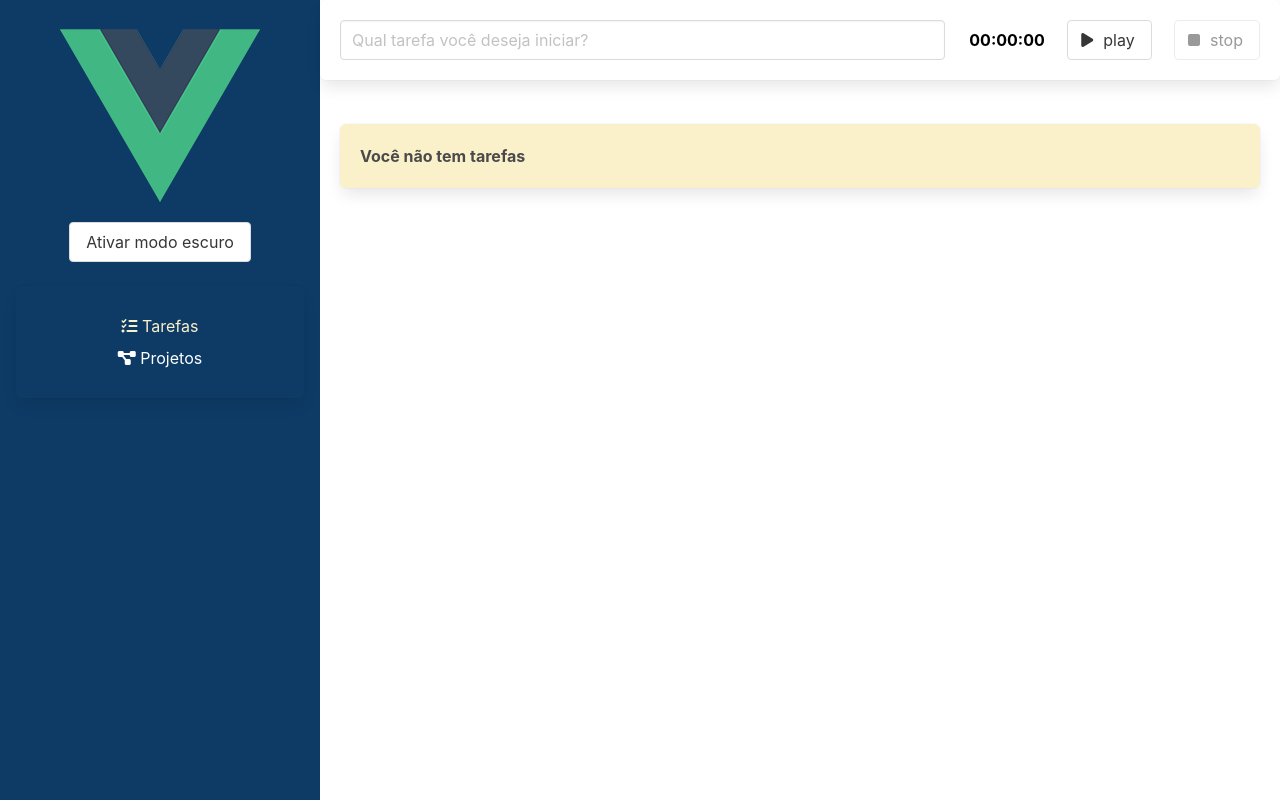
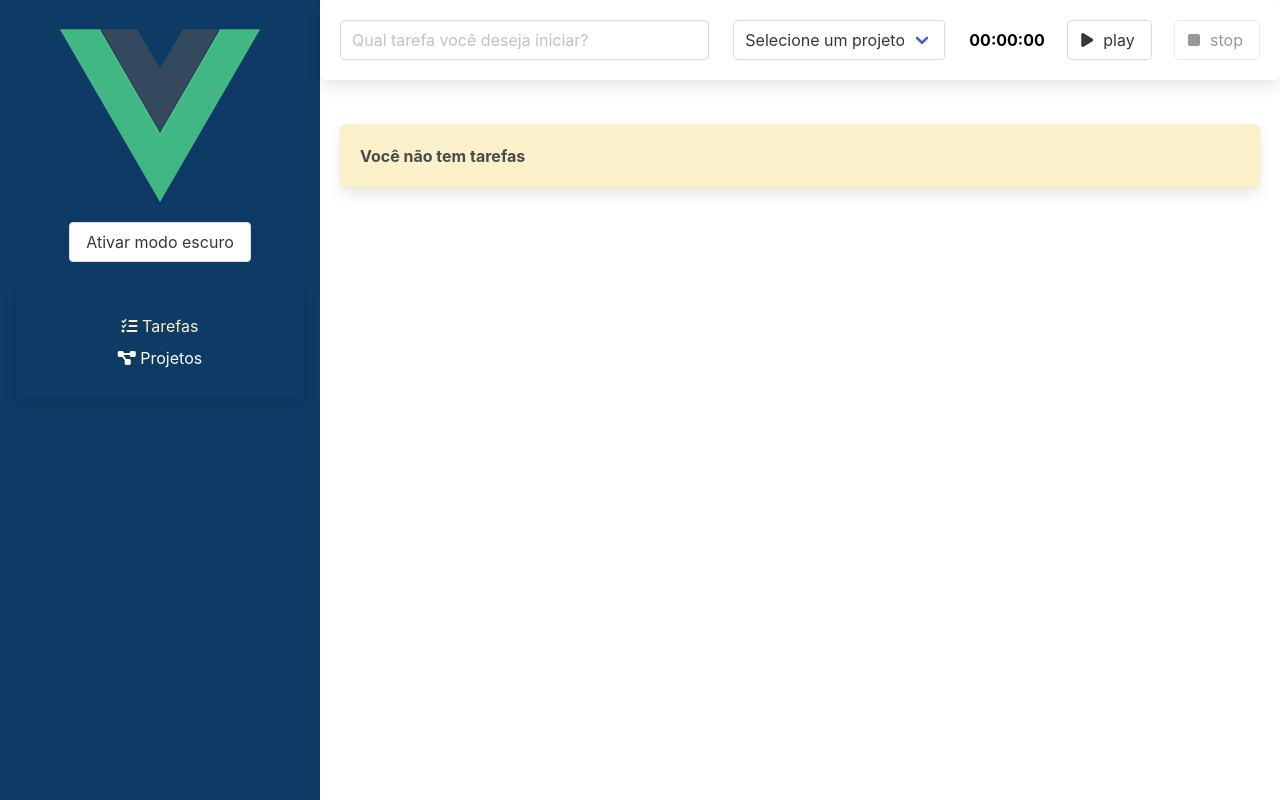
Before and after one commit to Vitoriano/it-tracker, a Vue app: page / in a window 1280 px wide. Built offline with nearby package versions, Linux system fonts and the light colour scheme.

Commit message:
Trabalhando com state com o vuex

```diff
--- a/package.json
+++ b/package.json
@@ -10,7 +10,8 @@
   "dependencies": {
     "core-js": "^3.8.3",
     "vue": "^3.2.13",
-    "vue-router": "^4.1.6"
+    "vue-router": "^4.1.6",
+    "vuex": "^4.0.2"
   },
   "devDependencies": {
     "@fortawesome/fontawesome-free": "^6.3.0",
--- a/src/components/FormularioBox.vue
+++ b/src/components/FormularioBox.vue
@@ -2,7 +2,7 @@
   <div class="box formulario">
     <div class="columns">
       <div
-        class="column is-8"
+        class="column is-5"
         role="form"
         aria-label="Formulário para criação de uma nova tarefa"
       >
@@ -13,6 +13,20 @@
           v-model="descricao"
         />
       </div>
+      <div class="column is-3">
+        <div class="select">
+          <select v-model="idprojeto">
+            <option value="">Selecione um projeto</option>
+            <option
+              v-for="projeto in projetos"
+              :key="projeto.id"
+              :value="projeto.id"
+            >
+              {{ projeto.nome }}
+            </option>
+          </select>
+        </div>
+      </div>
       <div class="column">
        <Temporizador @ao-finalizar="finalizarTarefa"/>
       </div>
@@ -22,7 +36,9 @@
 
 <script lang="ts">
 
-import { defineComponent } from "vue";
+import { key } from "@/store";
+import { computed, defineComponent } from "vue";
+import { useStore } from "vuex";
 import Temporizador from './Temporizador.vue';
 
 export default defineComponent({
@@ -33,19 +49,27 @@
   },
   data(){
     return {
-     descricao: ''
+     descricao: '',
+     idprojeto: ''
     }
   },
   methods: {
     finalizarTarefa (tempoEmSegundos: number) {
       this.$emit('aoSalvarTarefa', {
         descricao: this.descricao,
-        tempo: tempoEmSegundos
+        tempo: tempoEmSegundos,
+        projeto: this.projetos.find(projeto => projeto.id === this.idprojeto)
       });
       this.descricao = ''
 
     }
-  }
+  },
+  setup() {
+   const store = useStore(key);
+   return {
+     projetos: computed(() => store.state.projects)
+   }
+  },
 
 });
 </script>
--- a/src/interfaces/ITarefa.ts
+++ b/src/interfaces/ITarefa.ts
@@ -1,4 +1,7 @@
+import IProjeto from "./IProjetos";
+
 export default interface ITarefa {
   tempo: number;
   descricao: string;
+  projeto: IProjeto;
 }
--- a/src/main.ts
+++ b/src/main.ts
@@ -3,7 +3,9 @@
 
 import "@fortawesome/fontawesome-free/css/all.css"
 import router from './router'
+import { key, store } from './store'
 
 createApp(App)
 .use(router)
+.use(store, key)
 .mount('#app')
--- /dev/null
+++ b/src/store/index.ts
@@ -0,0 +1,31 @@
+import IProjeto from "@/interfaces/IProjetos";
+import { InjectionKey } from "vue";
+import { createStore, Store, useStore as vuexUseStore } from "vuex";
+
+interface IState {
+  projects: IProjeto[];
+}
+
+export const key: InjectionKey<Store<IState>> = Symbol();
+
+export const store = createStore<IState>({
+  state: {
+    projects: []
+  },
+  mutations: {
+    'ADICIONAR_PROJETO':
+    (state, nomeDoProjeto: string) => {
+
+      const projeto = {
+          id: new Date().toISOString(),
+          nome: nomeDoProjeto
+      } as IProjeto;
+
+      state.projects.push(projeto);
+    }
+  }
+})
+
+export function useStore(): Store<IState> {
+  return vuexUseStore(key);
+}
--- a/src/views/Projetos.vue
+++ b/src/views/Projetos.vue
@@ -48,26 +48,28 @@
 </template>
 
 <script lang="ts">
-  import { defineComponent } from 'vue';
-  import  IProjeto  from '../interfaces/IProjetos';
+  import { useStore } from '@/store';
+  import { computed, defineComponent } from 'vue';
 
   export default defineComponent({
     name: 'Projetos',
     data() {
       return {
         nomeDoProjeto: '',
-        projetos: [] as IProjeto[]
       };
     },
     methods: {
       salvar() {
-       const projeto: IProjeto = {
-         nome: this.nomeDoProjeto,
-         id: new Date().toISOString()
-       };
-
-       this.projetos.push(projeto);
-       this.nomeDoProjeto = '';
+        this.store.commit('ADICIONAR_PROJETO',
+        this.nomeDoProjeto)
+        this.nomeDoProjeto = '';
+      },
+    },
+    setup() {
+      const store = useStore();
+      return {
+        store,
+        projetos: computed(() => store.state.projects),
       }
     }
   });
```
Also changed, not shown: 1 other file (tests, documents, lock files or other folders).
